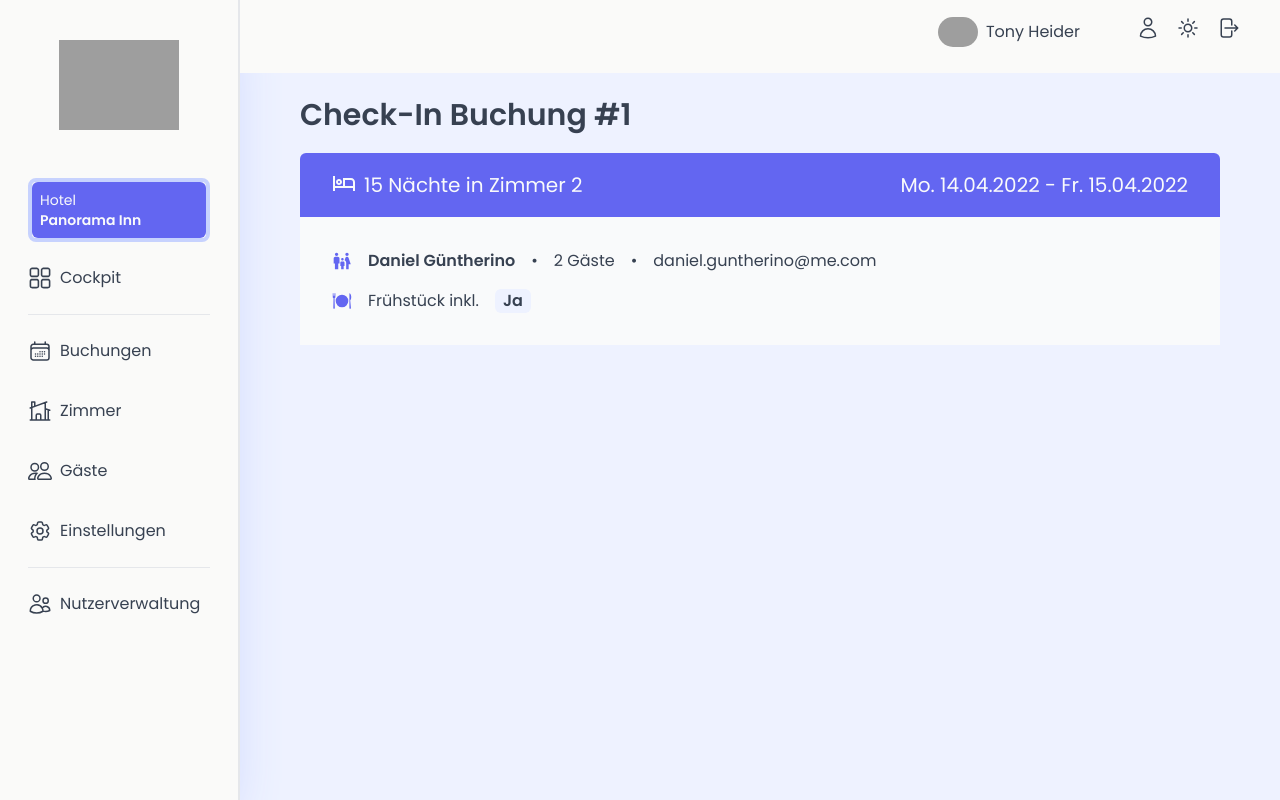
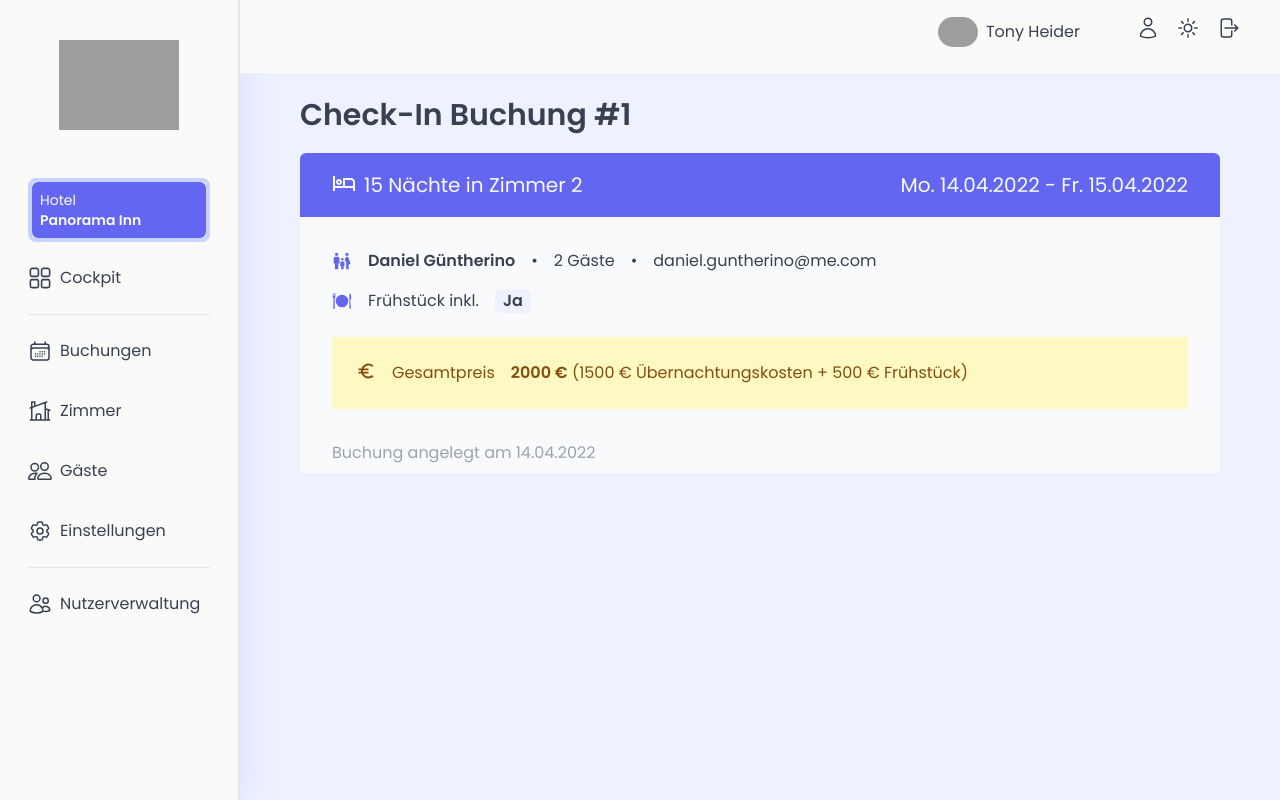
Before and after one commit to TonySN90/innovastay, a React (Vite) app: page /checkin/1 in a window 1280 px wide. Built offline with nearby package versions, Linux system fonts and the light colour scheme; grey boxes are pictures that could not be loaded; a web font is replaced by a local one.

Commit message:
create check-in page

```diff
--- a/src/pages/Checkin.tsx
+++ b/src/pages/Checkin.tsx
@@ -1,5 +1,9 @@
 import { GiMeal } from "react-icons/gi";
-import { MdFamilyRestroom, MdOutlineHotel } from "react-icons/md";
+import {
+  MdFamilyRestroom,
+  MdOutlineEuroSymbol,
+  MdOutlineHotel,
+} from "react-icons/md";
 import { useParams } from "react-router";
 
 function Checkin() {
@@ -7,16 +11,16 @@ function Checkin() {
   return (
     <>
       <h2 className="text-3xl font-semibold">Check-In Buchung #{bookingId}</h2>
-      <section>
-        <header className="flex items-center mt-5 justify-between text-gray-50 h-[4rem] bg-indigo-500 px-8 text-xl rounded-t-md">
+      <section className="bg-gray-50">
+        <header className="flex items-center mt-5 justify-between text-gray-50 h-[4rem] bg-indigo-500 px-8 text-xl rounded-t-md ">
           <div className="flex gap-2 w-[270px]">
             <MdOutlineHotel className="text-2xl" />
             <div>15 Nächte in Zimmer 2</div>
           </div>
           <div>Mo. 14.04.2022 - Fr. 15.04.2022</div>
         </header>
-        <section>
-          <div className="px-8 py-8 bg-gray-50">
+        <section className="">
+          <div className="px-8 py-8 ">
             <div className="flex mb-4 gap-4">
               <div className="flex items-center">
                 <MdFamilyRestroom className="text-xl text-indigo-500" />
@@ -27,7 +31,7 @@ function Checkin() {
               <span>•</span>
               <p>daniel.guntherino@me.com</p>
             </div>
-            <div className="flex gap-4">
+            <div className="flex gap-4 mb-6">
               <div className="flex items-center">
                 <GiMeal className="text-xl text-indigo-500" />
               </div>
@@ -36,9 +40,23 @@ function Checkin() {
                 Ja
               </div>
             </div>
+            <div className="flex gap-4 p-6 bg-yellow-100">
+              <div className="flex gap-4 text-yellow-800">
+                <div>
+                  <MdOutlineEuroSymbol className="text-xl" />
+                </div>
+                <p>Gesamtpreis</p>
+                <p>
+                  <span className=" font-semibold">2000 €</span> (1500 €
+                  Übernachtungskosten + 500 € Frühstück)
+                </p>
+              </div>
+            </div>
           </div>
         </section>
-        <footer></footer>
+        <footer className="flex text-gray-400 px-8">
+          <p className="h-8">Buchung angelegt am 14.04.2022</p>
+        </footer>
       </section>
     </>
   );
```
